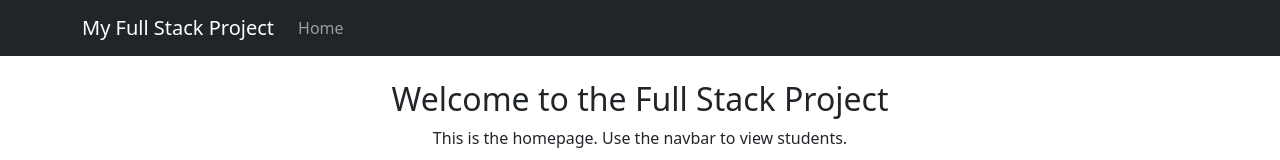
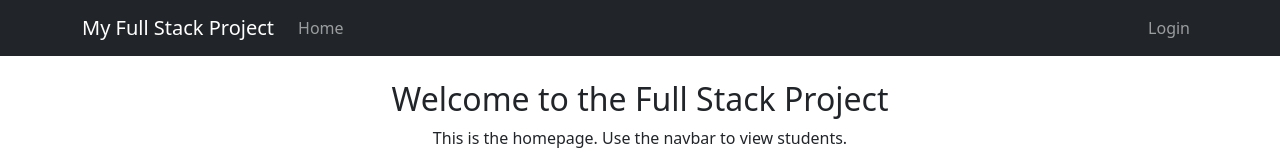
Before and after one commit to Ashok78923/student-result-app, a React (Create React App) app in the folder frontend/: page / in a window 1280 px wide. Shown: the top 160 px of the page. Built offline with nearby package versions, Linux system fonts and the light colour scheme.

Commit message:
Feat: Add login link to navbar

```diff
--- a/frontend/src/components/Navbar.js
+++ b/frontend/src/components/Navbar.js
@@ -19,10 +19,8 @@ function AppNavbar() {
       <Container>
         <Navbar.Brand as={Link} to="/">My Full Stack Project</Navbar.Brand>
 
-        {/* This is the hamburger button that appears on mobile */}
         <Navbar.Toggle aria-controls="basic-navbar-nav" />
 
-        {/* This is the collapsible section */}
         <Navbar.Collapse id="basic-navbar-nav">
           <Nav className="me-auto">
             <Nav.Link as={Link} to="/">Home</Nav.Link>
@@ -34,11 +32,17 @@ function AppNavbar() {
             )}
           </Nav>
           <Nav>
-            {isAuthenticated && (
+            {/* --- FIX: Added a Login button for logged-out users --- */}
+            {isAuthenticated ? (
               <Button variant="outline-light" onClick={handleLogout}>
                 Logout
               </Button>
+            ) : (
+              <Nav.Link as={Link} to="/login">
+                  Login
+              </Nav.Link>
             )}
+            {/* -------------------------------------------------------- */}
           </Nav>
         </Navbar.Collapse>
       </Container>
```
